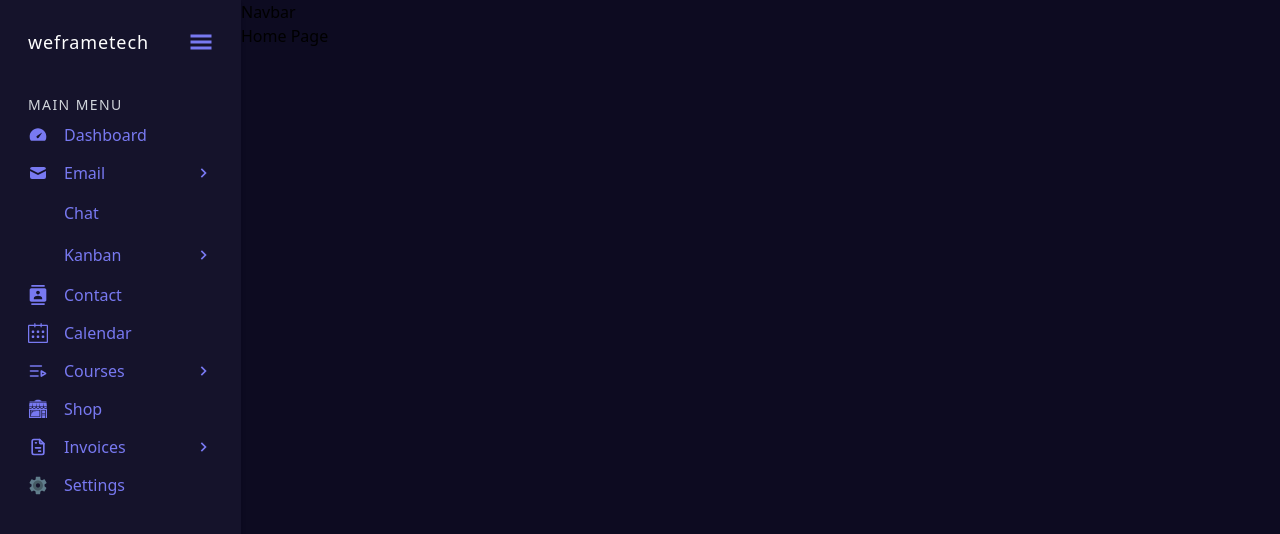
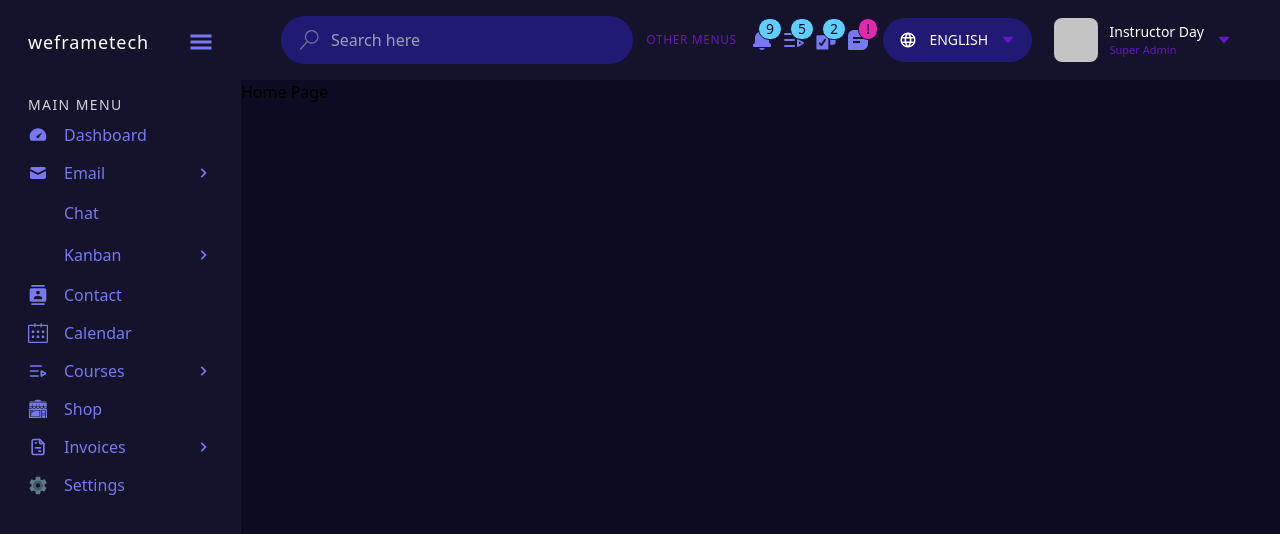
Before and after one commit to jasmeets-6575/weframe-tech, a Next.js app: page / in a window 1280 px wide. Shown: the top 534 px of the page. Built offline with nearby package versions, Linux system fonts and the light colour scheme; some icons are missing.

Commit message:
setting up navbar

```diff
--- a/components/Navbar.tsx
+++ b/components/Navbar.tsx
@@ -1,4 +1,45 @@
+import { VscSearch } from "react-icons/vsc";
+import { AiOutlineCaretDown } from "react-icons/ai";
+import { MdOutlineLanguage } from "react-icons/md";
+import NotificationBar from "./NotificationBar";
+
 const Navbar = () => {
-  return <div>Navbar</div>;
+  return (
+    <div className="flex justify-between items-center bg-[var(--foreground-color)] py-4 px-10 text-white ">
+      <div className="relative">
+        <input
+          type="text"
+          name=""
+          id=""
+          placeholder="Search here"
+          className="py-3 outline-none px-[50px] bg-[var(--primary-main-color3)] text-[#726f94] rounded-full w-[22rem]"
+        />
+        <span className="text-[#726f94] absolute left-[18px] top-[14px] text-xl">
+          <VscSearch />
+        </span>
+      </div>
+
+      <span className="text-[var(--primary-main-color)] text-xs tracking-wider">
+        <a href="">OTHER MENUS</a>
+      </span>
+
+      <NotificationBar />
+
+      <div className=" flex items-center justify-center space-x-3 py-3 outline-none px-4 bg-[var(--primary-main-color3)] text-white rounded-full ">
+        <MdOutlineLanguage className="text-lg" />
+        <h2 className="text-sm">ENGLISH</h2>
+        <AiOutlineCaretDown className="text-[#6418c3]" />
+      </div>
+
+      <div className="flex space-x-3 justify-between items-center px-2 ">
+        <div className=" bg-[#c4c4c4] w-[44px] h-[44px] rounded-lg"></div>
+        <div>
+          <h4 className="text-[14px]">Instructor Day</h4>
+          <h4 className="text-[#6418c3] text-[11px]">Super Admin</h4>
+        </div>
+        <AiOutlineCaretDown className="text-[#6418c3]" />
+      </div>
+    </div>
+  );
 };
 export default Navbar;
--- /dev/null
+++ b/components/NotificationBar.tsx
@@ -0,0 +1,23 @@
+import NotificationComponent from "./NotificationComponent";
+import { BiSolidBell, BiSolidMessageSquareDetail } from "react-icons/bi";
+import { LuListVideo } from "react-icons/lu";
+import { HiMiniClipboardDocumentCheck } from "react-icons/hi2";
+
+const NotificationBar = () => {
+  return (
+    <div className="flex space-x-2">
+      <NotificationComponent text={"9"} icon={<BiSolidBell />} />
+      <NotificationComponent text={"5"} icon={<LuListVideo />} />
+      <NotificationComponent
+        text={"2"}
+        icon={<HiMiniClipboardDocumentCheck />}
+      />
+      <NotificationComponent
+        color={true}
+        text={"!"}
+        icon={<BiSolidMessageSquareDetail />}
+      />
+    </div>
+  );
+};
+export default NotificationBar;
--- /dev/null
+++ b/components/NotificationComponent.tsx
@@ -0,0 +1,21 @@
+type Props = {
+  color?: boolean;
+  text: string;
+  icon: React.ReactNode;
+};
+
+const NotificationComponent = ({ color, text, icon }: Props) => {
+  return (
+    <div className="relative">
+      <div className="text-[var(--primary-main-color2)] text-2xl">{icon}</div>
+      <span
+        className={`text-sm absolute ${
+          color ? "bg-[#e328af]" : "bg-[#5ecfff]"
+        } px-[7px] rounded-full -top-[10px] text-[#0d0b21] -right-2 border border-[#15132b]`}
+      >
+        {text.toString()}
+      </span>
+    </div>
+  );
+};
+export default NotificationComponent;
```
